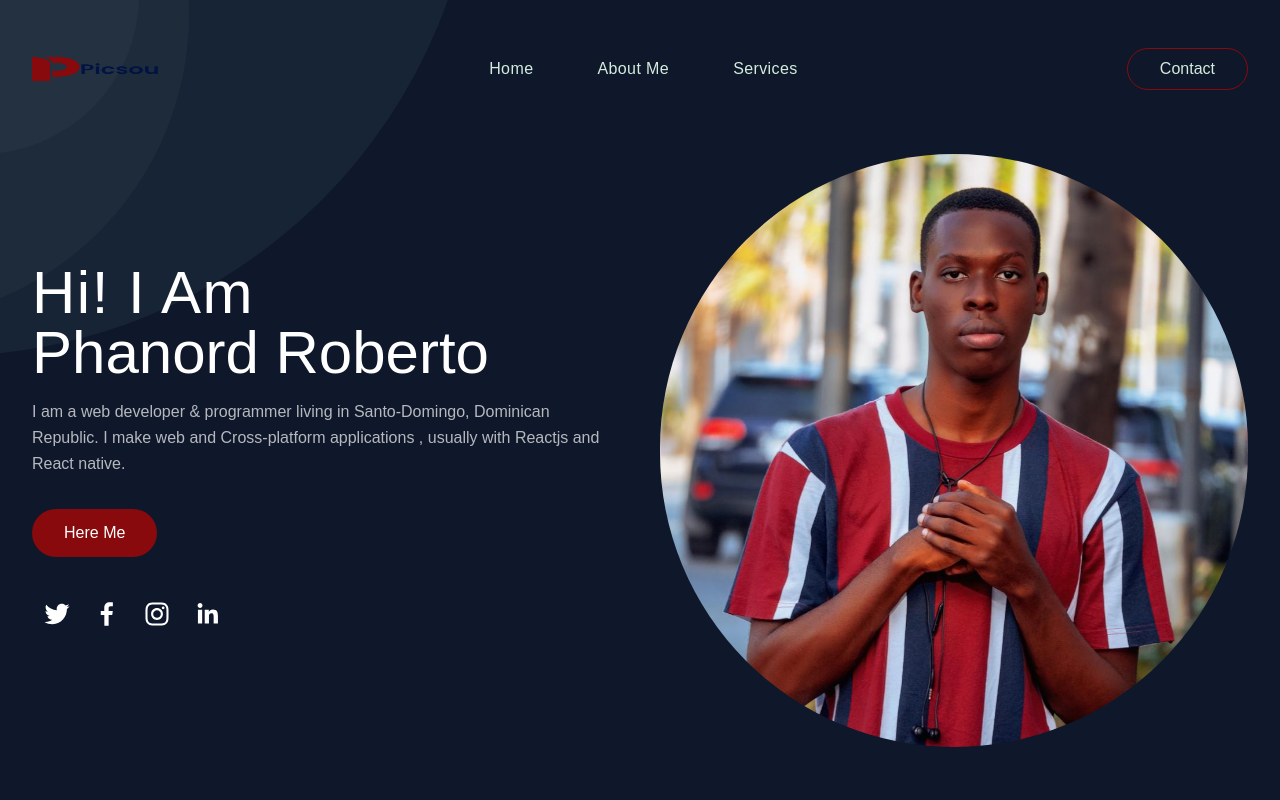
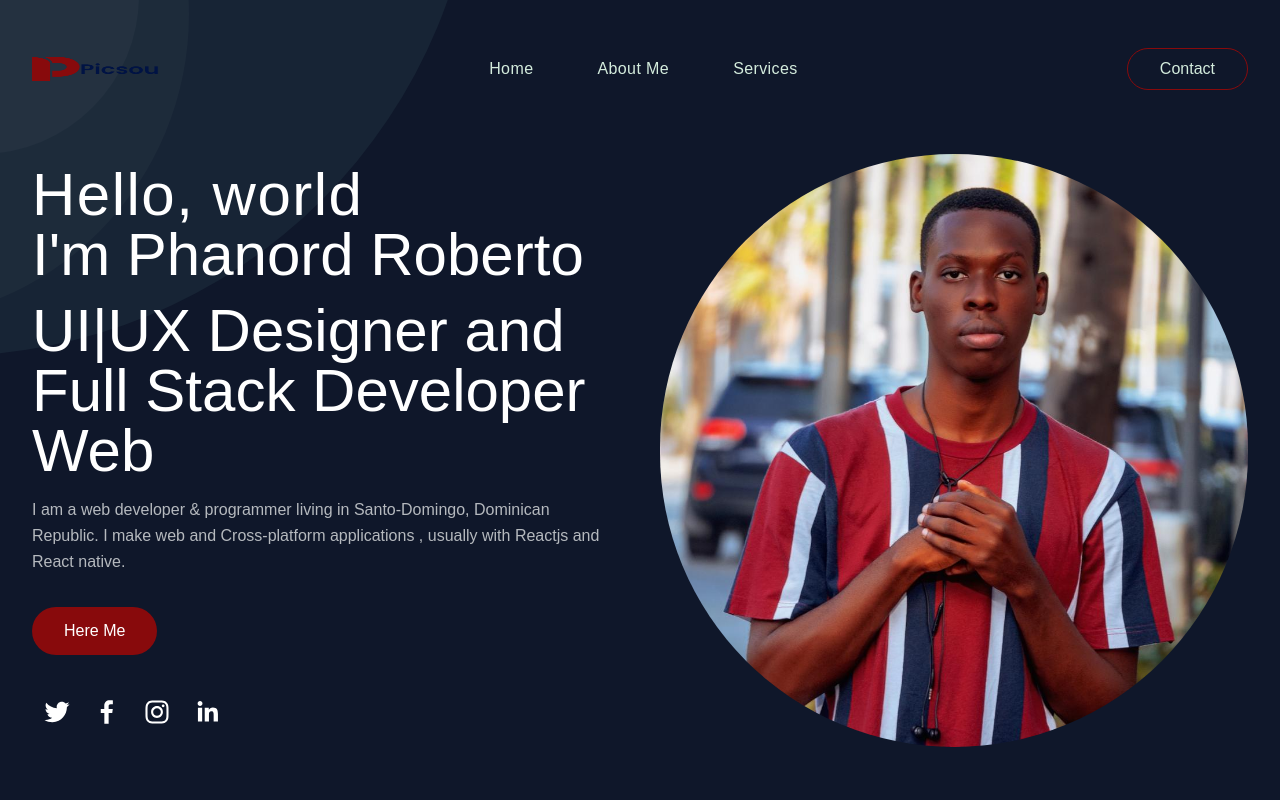
Before and after one commit to PicsouRob/website, a React (Create React App) app: page / in a window 1280 px wide. Shown: the top 800 px of the page. Built offline with nearby package versions, Linux system fonts and the light colour scheme.

Commit message:
first commit

```diff
--- a/src/Pages/Home/index.jsx
+++ b/src/Pages/Home/index.jsx
@@ -24,8 +24,11 @@ function Home() {
                         <img alt="" src={img} class="rounded-lg" />
                     </div>
                     <div class="">
-                        <h1 class="text-white text-5xl lg:text-6xl tracking-wide font-medium">Hi! I Am</h1>
-                        <h1 class="text-white text-5xl lg:text-6xl font-medium mb-4 leading-normal">Phanord Roberto</h1>
+                        <h1 class="text-white text-5xl lg:text-6xl tracking-wide font-medium">Hello, world</h1>
+                        <h1 class="text-white text-5xl lg:text-6xl font-medium mb-4 leading-normal">I'm Phanord Roberto</h1>
+                        <h1 class="text-white text-5xl lg:text-6xl font-medium mb-4 leading-normal">
+                            UI|UX Designer and Full Stack Developer Web
+                        </h1>
                         <span class="py-4 mt-4 text-gray-300 font-medium leading-relaxed">I am a web developer & programmer living in Santo-Domingo, Dominican Republic. I make web and Cross-platform applications , usually with Reactjs and React native.</span>
                     </div>
                     <button class="cursor-pointer text-white hover:opacity-80 border-1 bg-[#880a0c] px-8 py-3 hover:bg-[#880a0c] rounded-full my-8" onClick={() => openMail()}
```
